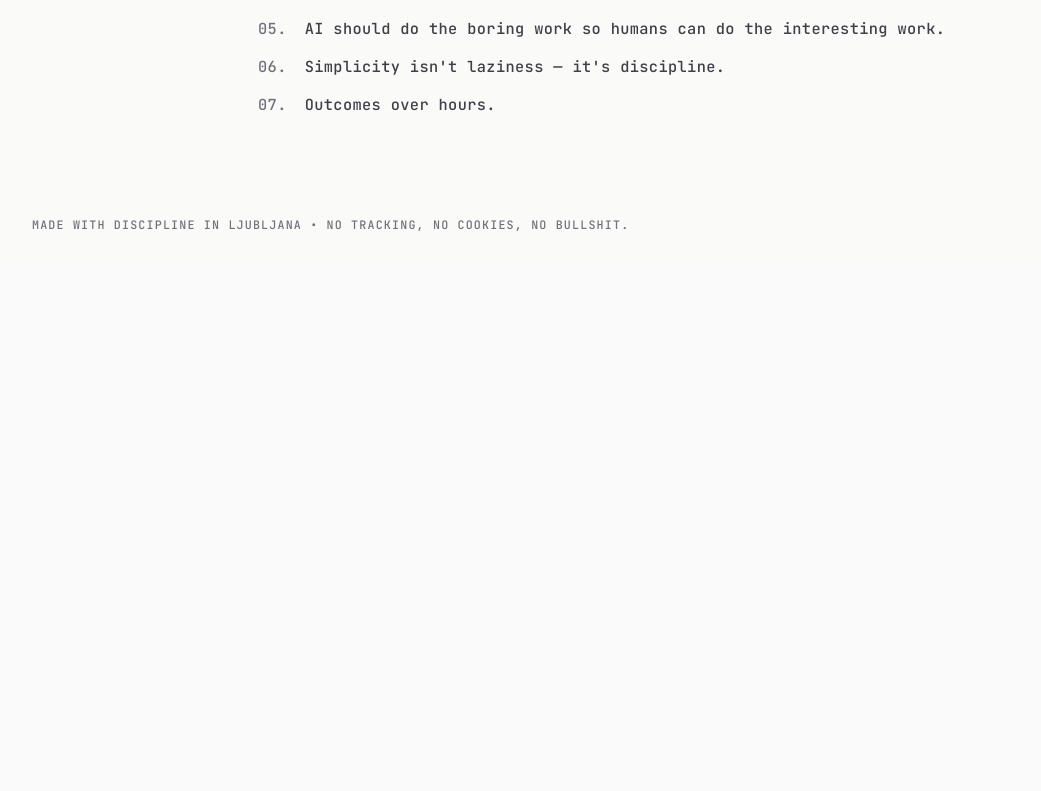
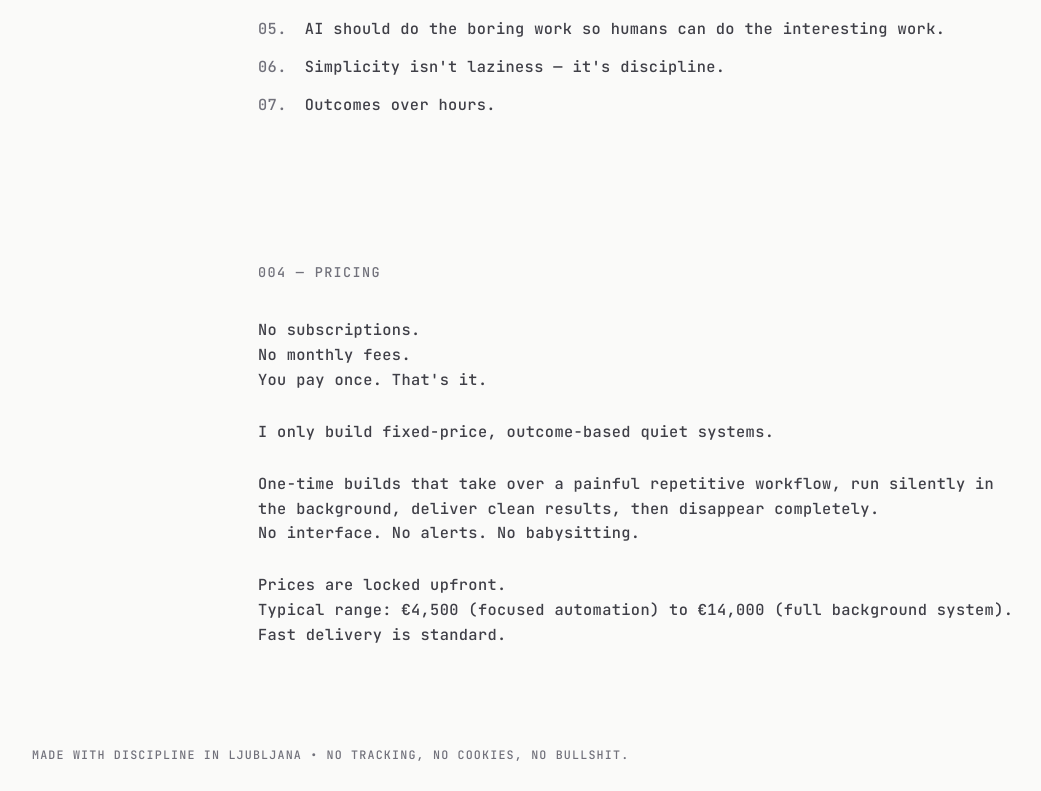
Before and after one commit to JanKosutnik/Kosutnik, a Next.js app: page / in a window 1280 px wide. Shown: the part 880-1671 px from the top of the page, without its empty margins (4-1045 px from the left). Before the commit the page ends 1142 px from the top, so only its background shows below. Built offline with nearby package versions, Linux system fonts and the light colour scheme.

Commit message:
Add 004 — PRICING section

```diff
--- a/app/page.tsx
+++ b/app/page.tsx
@@ -86,6 +86,32 @@ export default function Home() {
             ))}
           </ul>
         </section>
+
+        <section className="max-w-2xl py-16 md:mx-auto">
+          <p className="text-[0.75rem] tracking-widest uppercase text-zinc-500 mb-8">
+            004 — PRICING
+          </p>
+          <div className="space-y-6 text-[0.85rem] leading-relaxed tracking-wide text-zinc-700">
+            <p>
+              No subscriptions.<br />
+              No monthly fees.<br />
+              You pay once. That's it.
+            </p>
+            <p>
+              I only build fixed-price, outcome-based quiet systems.
+            </p>
+            <p>
+              One-time builds that take over a painful repetitive workflow, run silently
+              in the background, deliver clean results, then disappear completely.<br />
+              No interface. No alerts. No babysitting.
+            </p>
+            <p>
+              Prices are locked upfront.<br />
+              Typical range: €4,500 (focused automation) to €14,000 (full background system).<br />
+              Fast delivery is standard.
+            </p>
+          </div>
+        </section>
       </main>
 
       <footer className="px-8 py-6 text-[0.65rem] tracking-widest uppercase text-zinc-500">
```
